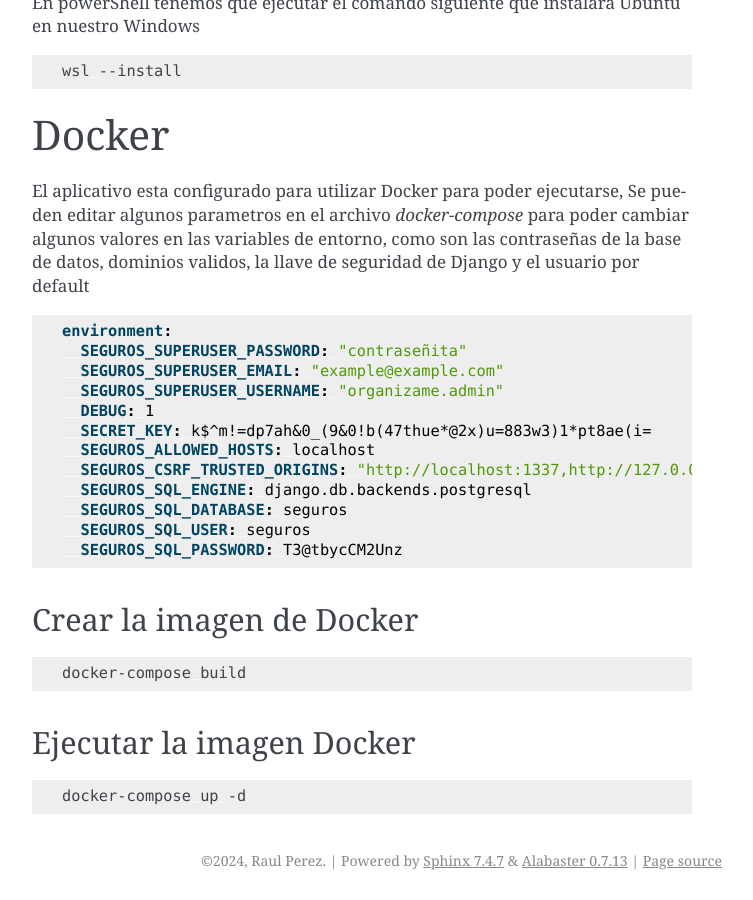
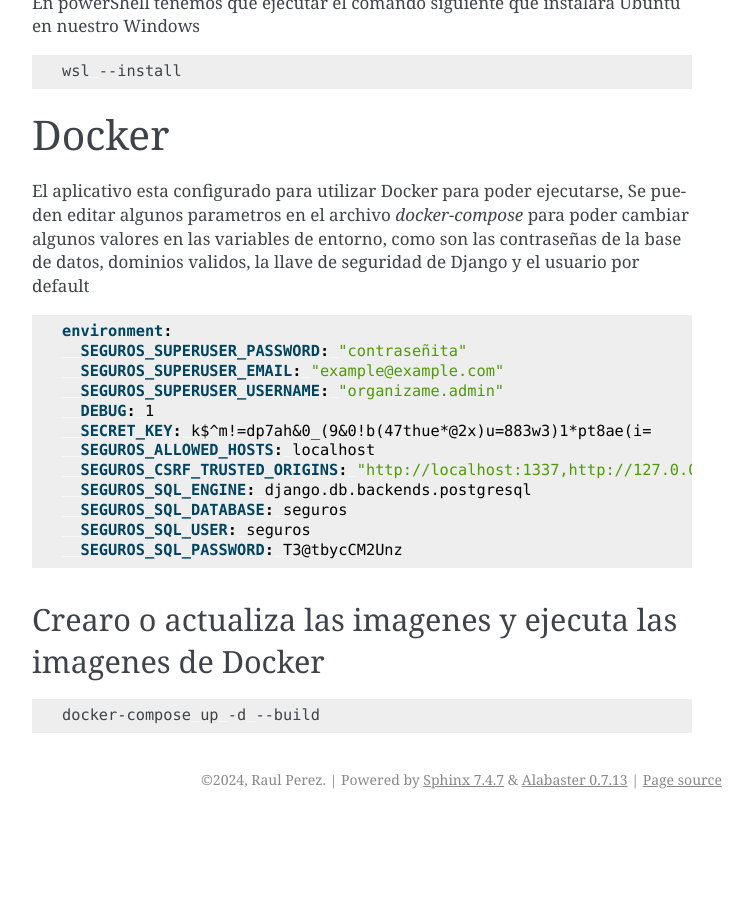
Before and after one commit to rulghoul/seguros, a Sphinx documentation site: the page built from documentacion/source/docker/docker.rst, in a window 1280 px wide and 900 px high, scrolled down 1519 px. Shown: the whole window, without its empty margins (388-1141 px from the left). Built offline with Sphinx 7.4.7, drawn with Linux system fonts in a browser that asks for light colours; after the commit the page ends 2338 px from its top, so only the background shows below that; some of the changed text lies outside the part shown.

```diff
--- a/documentacion/source/docker/docker.rst
+++ b/documentacion/source/docker/docker.rst
@@ -84,17 +84,10 @@
       SEGUROS_SQL_PASSWORD: T3@tbycCM2Unz
 
 
-Crear la imagen de Docker
----------------------------
+Crearo o actualiza las imagenes y ejecuta las imagenes de Docker
+-----------------------------------------------------------------
 
 
 .. code-block:: bash
 
-    docker-compose build
-
-Ejecutar la imagen Docker
---------------------------
-
-.. code-block:: bash
-
-    docker-compose up -d
+    docker-compose up -d --build
```
Also changed, not shown: 2 other files.
